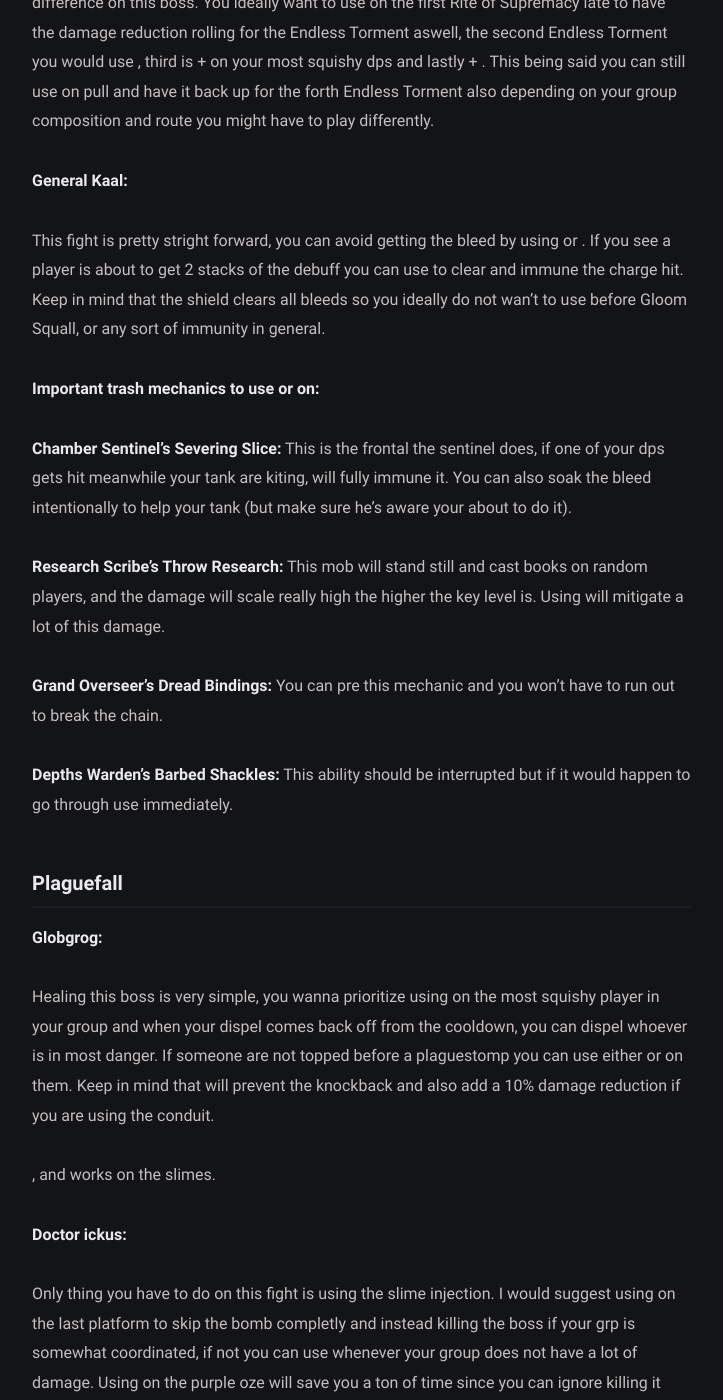
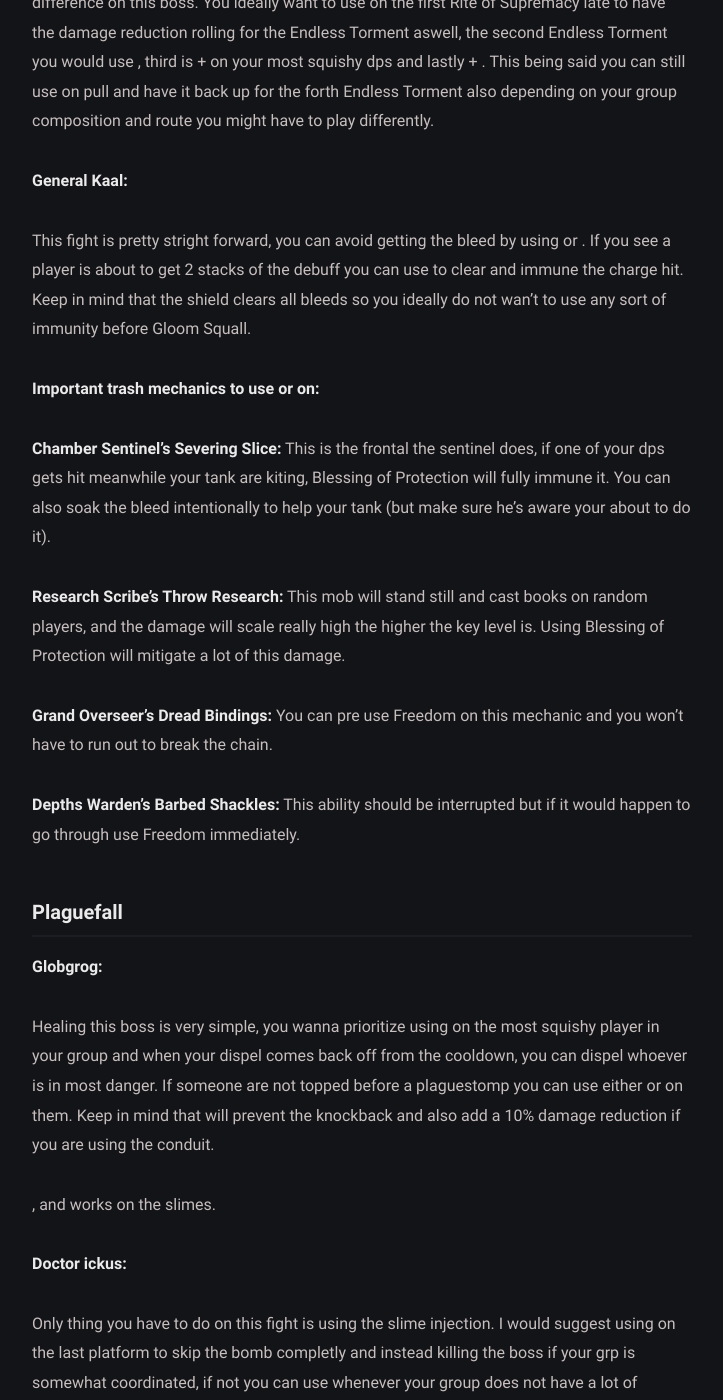
Before and after one commit to BetterThanWowhead/BetterThanWowhead.github.io, a Jekyll site: the page built from pages/M+/cd.md, in a window 1280 px wide and 1400 px high, scrolled down 2304 px. Shown: the whole window, without its empty margins (278-1001 px from the left). Built offline with Jekyll 4.4.1, drawn with Linux system fonts in a browser that asks for light colours; a script that is not in the unit is left out.

Commit message:
Update cd.md

```diff
--- a/pages/M+/cd.md
+++ b/pages/M+/cd.md
@@ -86,23 +86,18 @@ Collecting orbs good and rotating immunities is the thing that will make the big
 
 This fight is pretty stright forward, you can avoid getting the bleed by using <a href="https://www.wowhead.com/spell=300728/door-of-shadows" data-wowhead="spell=300728"></a> or
 <a href="https://www.wowhead.com/spell=190784/divine-steed" data-wowhead="spell=190784"></a>. If you see a player is about to get 2 stacks of the debuff you can use
-<a href="https://www.wowhead.com/spell=1022/blessing-of-protection" data-wowhead="spell=1022"></a> to clear and immune the charge hit. Keep in mind that the shield clears all bleeds so you ideally do not wan't to use
-<a href="https://www.wowhead.com/spell=1022/blessing-of-protection" data-wowhead="spell=1022"></a> before Gloom Squall, or any sort of immunity in general.
+<a href="https://www.wowhead.com/spell=1022/blessing-of-protection" data-wowhead="spell=1022"></a> to clear and immune the charge hit. Keep in mind that the shield clears all bleeds so you ideally do not wan't to use any sort of immunity before Gloom Squall.
 
 **Important trash mechanics to use <a href="https://www.wowhead.com/spell=1022/blessing-of-protection" data-wowhead="spell=1022"></a> or
 <a href="https://www.wowhead.com/spell=1044/blessing-of-freedom" data-wowhead="spell=1044"></a> on:**
 
-**Chamber Sentinel's Severing Slice:** This is the frontal the sentinel does, if one of your dps gets hit meanwhile your tank are kiting,
-<a href="https://www.wowhead.com/spell=1022/blessing-of-protection" data-wowhead="spell=1022"></a> will fully immune it. You can also soak the bleed intentionally to help your tank (but make sure he's aware your about to do it).
+**Chamber Sentinel's Severing Slice:** This is the frontal the sentinel does, if one of your dps gets hit meanwhile your tank are kiting, Blessing of Protection will fully immune it. You can also soak the bleed intentionally to help your tank (but make sure he's aware your about to do it).
 
-**Research Scribe's Throw Research:** This mob will stand still and cast books on random players, and the damage will scale really high the higher the key level is. Using
-<a href="https://www.wowhead.com/spell=1022/blessing-of-protection" data-wowhead="spell=1022"></a> will mitigate a lot of this damage.
+**Research Scribe's Throw Research:** This mob will stand still and cast books on random players, and the damage will scale really high the higher the key level is. Using Blessing of Protection will mitigate a lot of this damage.
 
-**Grand Overseer's Dread Bindings:** You can pre
-<a href="https://www.wowhead.com/spell=1044/blessing-of-freedom" data-wowhead="spell=1044"></a> this mechanic and you won't have to run out to break the chain.
+**Grand Overseer's Dread Bindings:** You can pre use Freedom on this mechanic and you won't have to run out to break the chain.
 
-**Depths Warden's Barbed Shackles:** This ability should be interrupted but if it would happen to go through use
-<a href="https://www.wowhead.com/spell=1044/blessing-of-freedom" data-wowhead="spell=1044"></a> immediately.
+**Depths Warden's Barbed Shackles:** This ability should be interrupted but if it would happen to go through use Freedom immediately.
 
 ### **Plaguefall**
 ---
```
